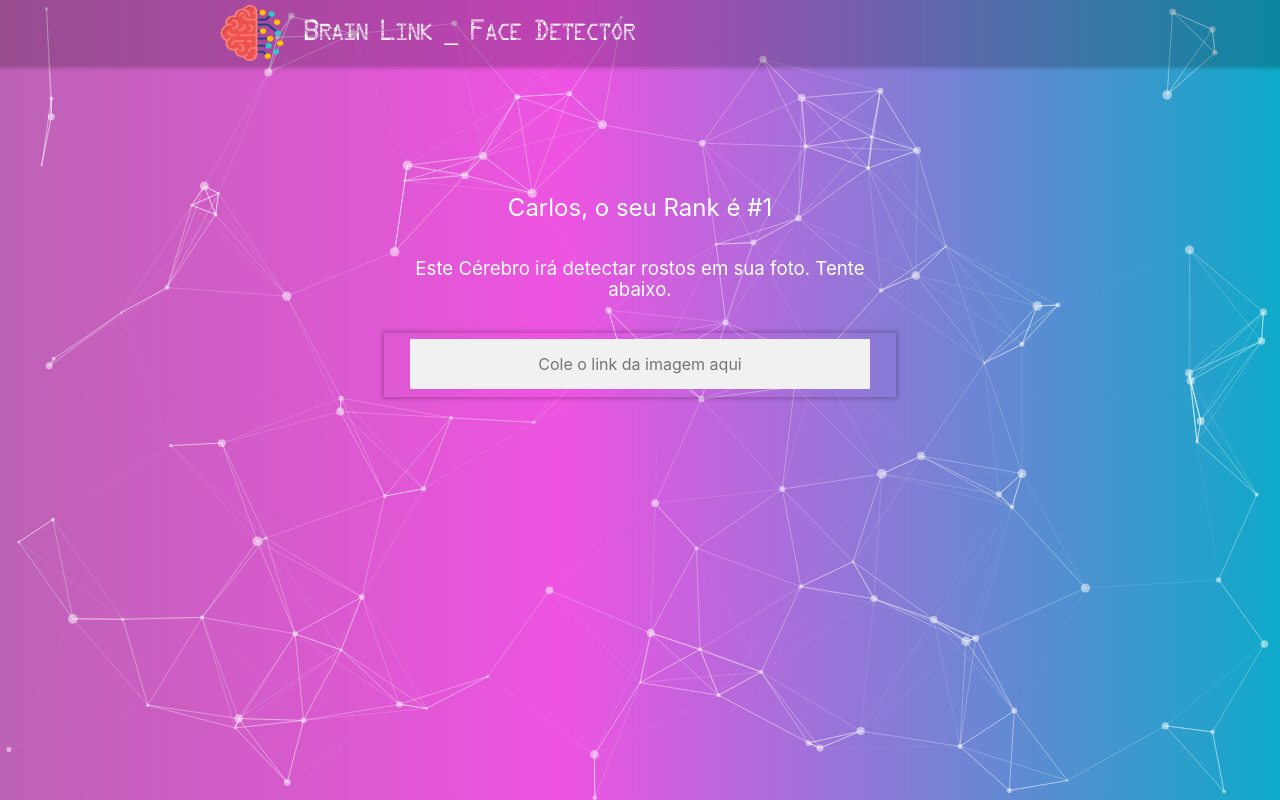
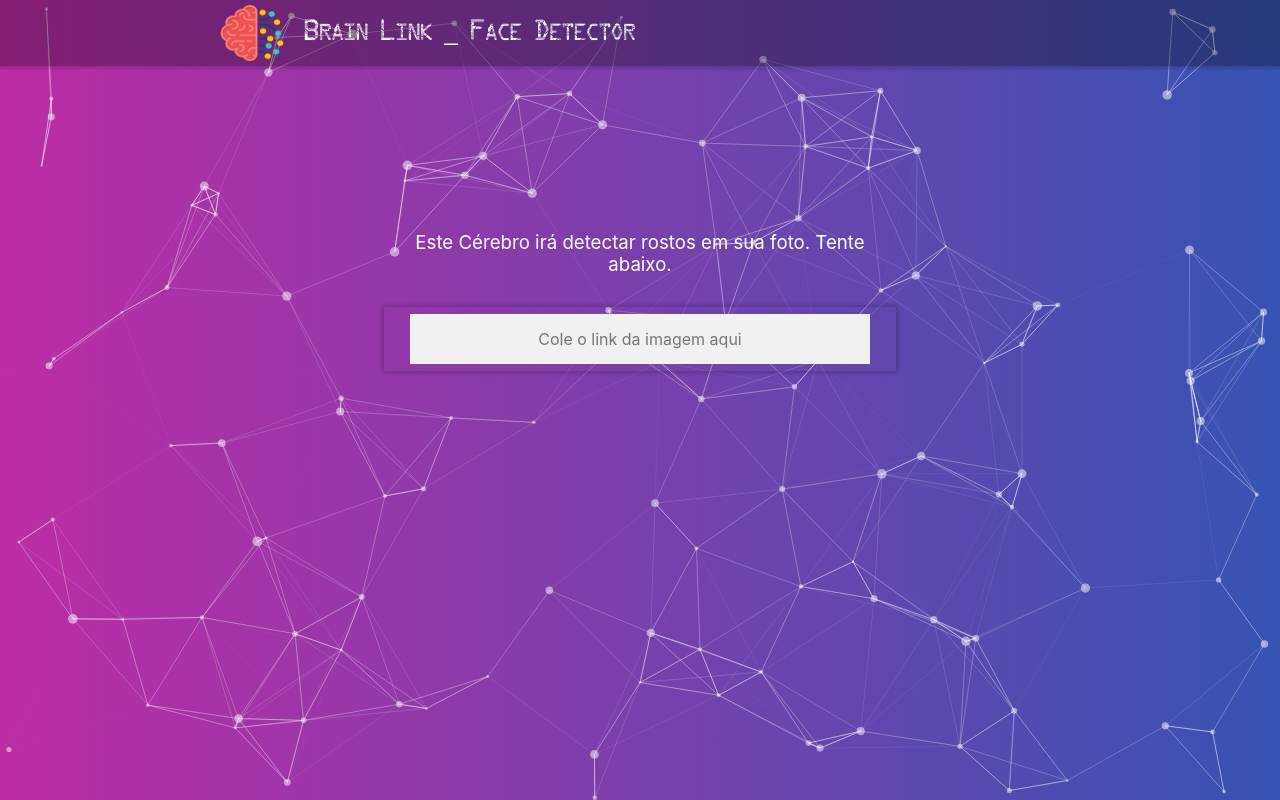
Before and after one commit to mucavel/brainlink-facedetector, a React (Create React App) app: page / in a window 1280 px wide. Built offline with nearby package versions, Linux system fonts and the light colour scheme.

Commit message:
Atualizacao do codigo

```diff
--- a/src/components/InputForm/InputForm.jsx
+++ b/src/components/InputForm/InputForm.jsx
@@ -9,7 +9,6 @@ const InputForm = ({onInputChange}) =>{
             </div>
             <div className="inputForm shadow-1">
                 <input type="text" placeholder="Cole o link da imagem aqui" required onChange={onInputChange}/>
-                {/* <button disable="true">Detectar</button> */}
             </div>
         </div>
     );
--- a/src/components/InputForm/css/InputForm.css
+++ b/src/components/InputForm/css/InputForm.css
@@ -2,6 +2,7 @@
     width: 40%;
     margin: auto;
     position: relative;
+    margin-top: 13%;
 }
 .textForm{
     margin: 2rem auto;
@@ -22,25 +23,16 @@
     background: rgb(241, 241, 241);
     margin: .4rem auto;
 }
-/* .inputForm button{
-    background-color: rgb(228,110,218);
-    border: none;
-    color: #fff;
-    height: 40px;
-    width: 30%;
-    border-radius: 5px;
-    margin: 1rem auto;
-}
-.inputForm button:hover{
-    background-color: rgb(177, 76, 168);
-} */
+
 @media screen and (max-width: 700px){
     .inputContainer{
+        margin-top: 35%;
         width: 95%;
     }
 }
 @media screen and (min-width: 701px) and (max-width: 1200px){
     .inputContainer{
+        margin-top: 20%;
         width: 70%;
     }
 }
--- a/src/components/NavBar/css/NavBar.css
+++ b/src/components/NavBar/css/NavBar.css
@@ -7,7 +7,7 @@
     padding: 0;
 }
 .navbarContainer{
-    background-color: rgba(0,0,0,.2);
+    background-color: rgba(0,0,0,.3);
     position: relative;
 }
 .navbar{
@@ -15,6 +15,7 @@
     display: flex;
     justify-content: space-around;
     color: #fff;
+    position: relative;
 }
 .navlogo h1{
     font-family: 'Circuit', Arial, Helvetica, sans-serif;
@@ -27,33 +28,17 @@
     height: 3.5rem;
     padding: 5px 20px 5px 5px;
 }
-.signout{
-    display: flex;
-    /* justify-content: flex-end; */
-    margin-top: 1.5rem;
-}
-.signout-icon{
-    width: 30px;
-    height: 30px;
-    margin: -5px 0 0 5px;
-}
+
 @media screen and (max-width: 700px){
     .navbar{
       width: 100%;
       flex-direction: column;
     }
-    .navlogo,
-    .signout{
+    .navlogo{
       width: 100%;
       justify-content: center;
     }
     .navlogo img{
         padding: 10px 10px 0 5px;
     }
-    .signout{
-        margin-top: 1rem;
-    }
-    .signout-icon{
-        margin: -5px 0 0 5px;
-    }
   }
--- a/src/components/Rank/Rank.jsx
+++ /dev/null
@@ -1,11 +0,0 @@
-import React from "react";
-
-const Rank = () =>{
-    return(
-        <div className="rank white"
-        style={{marginTop: '10%', position: 'relative', height: '2rem'}}>
-            <p className="f3">Carlos, o seu Rank é {'#1'}</p>
-        </div>
-    );
-}
-export default Rank;
--- a/src/container/App.jsx
+++ b/src/container/App.jsx
@@ -1,7 +1,6 @@
 import React from "react";
 import './css/App.css';
 import Navbar from "../components/NavBar/Navbar";
-import Rank from "../components/Rank/Rank";
 import InputForm from "../components/InputForm/InputForm";
 import ParticlesBG from "../components/ParticlesBG/Particle";
 import FaceContainer from "../components/FaceContainer/FaceContainer";
@@ -24,7 +23,6 @@ class App extends React.Component{
             <div className="AppContainer tc">
                 <ParticlesBG />
                 <Navbar />
-                <Rank />
                 <InputForm onInputChange={this.onInputChange}/>
             </div>
         );
@@ -33,7 +31,6 @@ class App extends React.Component{
                 <div className="AppContainer tc">
                     <ParticlesBG />
                     <Navbar />
-                    <Rank />
                     <InputForm onInputChange={this.onInputChange}/>
                     <FaceContainer imgSrc={this.state.input}/>
                 </div>
--- a/src/index.css
+++ b/src/index.css
@@ -4,15 +4,10 @@ body {
     'Ubuntu', 'Cantarell', 'Fira Sans', 'Droid Sans', 'Helvetica Neue', Arial, Helvetica, sans-serif;
   -webkit-font-smoothing: antialiased;
   -moz-osx-font-smoothing: grayscale;
-  background: rgb(228,110,218);
-  background: linear-gradient(90deg, rgb(189, 98, 181) 0%, rgba(238,83,225,1) 44%, rgb(14, 170, 201) 100%);
-
+  background: rgb(1,1,52);
+  background: linear-gradient(90deg, rgb(189, 44, 165) 0%, rgb(54, 83, 179) 100%);
 }
-
 code {
   font-family: source-code-pro, Menlo, Monaco, Consolas, 'Courier New',
     monospace;
 }
-button{
-  cursor: pointer;
-}
```
